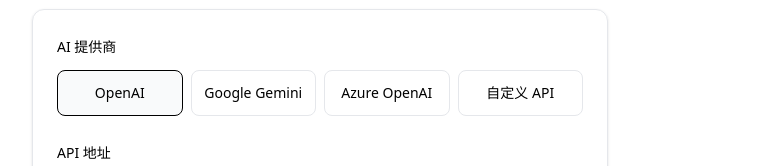
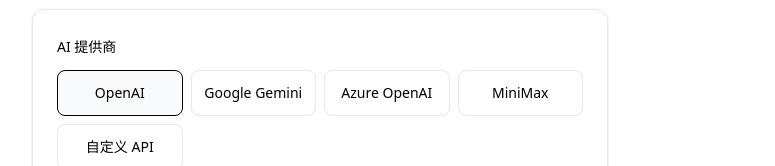
Before and after one commit to yuelingyin/reading-os, a Next.js app: page /settings in a window 1280 px wide. Shown: the part 195-361 px from the top of the page, without its empty margins (320-1095 px from the left). Built offline with nearby package versions, Linux system fonts and the light colour scheme; no server answers.

Commit message:
feat: add MiniMax AI provider with abab6.5s model

```diff
--- a/src/app/settings/page.tsx
+++ b/src/app/settings/page.tsx
@@ -28,6 +28,12 @@
     name: 'Azure OpenAI',
     baseUrl: '',
     models: ['gpt-4o', 'gpt-4-turbo', 'gpt-35-turbo'],
+  },
+  {
+    id: 'minimax',
+    name: 'MiniMax',
+    baseUrl: 'https://minnimax.chat/v1',
+    models: ['abab6.5s', 'abab6.5', 'abab6'],
   },
   {
     id: 'custom',
```
